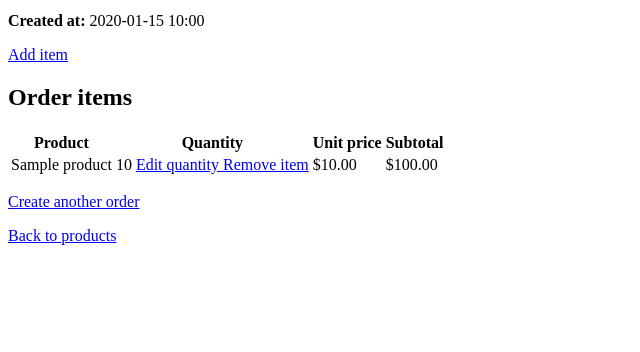
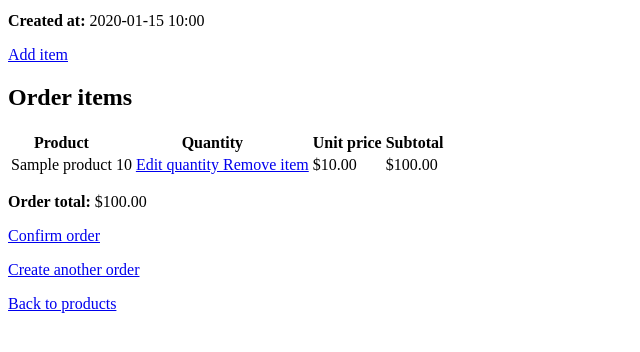
Before and after one commit to camaliyev/stockflow, a Django app: page /orders/1/ in a window 1280 px wide. Shown: the part 170-522 px from the top of the page, without its empty margins (0-640 px from the left). Run offline with Django 5.2, Linux system fonts and the light colour scheme; a user stored in the database is signed in; tables that the repository leaves empty hold one stand-in row (values such as "Sample post").

Commit message:
Confirm orders with stock deductions and linked stock movements

```diff
--- a/inventory/admin.py
+++ b/inventory/admin.py
@@ -17,6 +17,8 @@ class ProductAdmin(admin.ModelAdmin):
     )
     search_fields = ("name", "sku")
     list_filter = ("category", "is_active")
+    readonly_fields = ("stock_quantity",)
+
 
     @admin.display(boolean=True, description="Low Stock")
     def low_stock(self, obj):
--- a/inventory/models.py
+++ b/inventory/models.py
@@ -56,6 +56,13 @@ class StockMovement(models.Model):
         on_delete=models.PROTECT,
         related_name="stock_movements",
     )
+    order = models.ForeignKey(
+        "orders.Order",
+        on_delete=models.PROTECT,
+        related_name="stock_movements",
+        null=True,
+        blank=True,
+    )
     created_by = models.ForeignKey(
         settings.AUTH_USER_MODEL,
         on_delete=models.PROTECT,
--- a/inventory/services.py
+++ b/inventory/services.py
@@ -4,7 +4,7 @@ from django.db import transaction
 from .models import Product, StockMovement
 
 @transaction.atomic
-def adjust_stock(*, product_id, quantity_change, reason, user):
+def adjust_stock(*, product_id, quantity_change, reason, user, order=None):
     product = Product.objects.select_for_update().get(pk=product_id)
 
     if quantity_change == 0:
@@ -17,6 +17,7 @@ def adjust_stock(*, product_id, quantity_change, reason, user):
 
     movement = StockMovement(
         product=product,
+        order=order,
         created_by=user,
         quantity_change=quantity_change,
         reason=reason,
--- a/orders/templates/orders/order_detail.html
+++ b/orders/templates/orders/order_detail.html
@@ -59,7 +59,14 @@
             {% endfor %}
         </tbody>
     </table>
-
+    <p><strong>Order total:</strong> ${{ order_total|floatformat:2 }}</p>
+    {% if order.status == "draft" %}
+        <p>
+            <a href="{% url 'orders:order_confirm' order.pk %}">
+                Confirm order
+            </a>
+        </p>
+    {% endif %}
     <p>
         <a href="{% url 'orders:order_create' %}">
             Create another order
--- a/orders/urls.py
+++ b/orders/urls.py
@@ -8,5 +8,6 @@ urlpatterns = [
     path("<int:pk>/", views.order_detail, name="order_detail"),
     path("<int:pk>/items/add/", views.order_item_add, name="order_item_add"),
     path("<int:pk>/items/<int:item_id>/edit/", views.order_item_update, name="order_item_update"),
-   path("<int:pk>/items/<int:item_id>/remove/", views.order_item_remove, name="order_item_remove"),
+    path("<int:pk>/items/<int:item_id>/remove/", views.order_item_remove, name="order_item_remove"),
+    path("<int:pk>/confirm/", views.order_confirm, name="order_confirm"),
 ]
--- a/orders/views.py
+++ b/orders/views.py
@@ -1,9 +1,10 @@
 from django.shortcuts import get_object_or_404, redirect, render
 from django.contrib.auth.decorators import login_required
 from django.core.exceptions import ValidationError
-from .services import add_order_item, update_order_item_quantity, remove_order_item
+from .services import add_order_item, update_order_item_quantity, remove_order_item, confirm_order
 from .forms import OrderForm, OrderItemForm, OrderItemQuantityForm
 from .models import Order, OrderItem
+from decimal import Decimal
 
 @login_required(login_url="/admin/login/")
 def order_create(request):
@@ -34,12 +35,18 @@ def order_detail(request, pk):
     )
     items = order.items.select_related("product")
 
+    order_total = sum(
+        (item.subtotal for item in items),
+        Decimal("0.00"),
+    )
+
     return render(
         request,
         "orders/order_detail.html",
         {
             "order": order,
             "items": items,
+            "order_total": order_total,
         },
     )
 
@@ -143,3 +150,28 @@ def order_item_remove(request, pk, item_id):
             "error_message": error_message,
         },
     )
+
+@login_required(login_url="/admin/login/")
+def order_confirm(request, pk):
+    order = get_object_or_404(Order, pk=pk)
+    error_message = None
+
+    if request.method == "POST":
+        try:
+            confirm_order(
+                order_id=order.pk,
+                user=request.user,
+            )
+        except ValidationError as error:
+            error_message = " ".join(error.messages)
+        else:
+            return redirect("orders:order_detail", pk=order.pk)
+
+    return render(
+        request,
+        "orders/order_confirm.html",
+        {
+            "order": order,
+            "error_message": error_message,
+        },
+    )
```
Also changed, not shown: orders/services.py (+49 -0 lines), orders/templates/orders/order_confirm.html (added, +28 -0 lines), inventory/migrations/0004_stockmovement_order.py (added).
